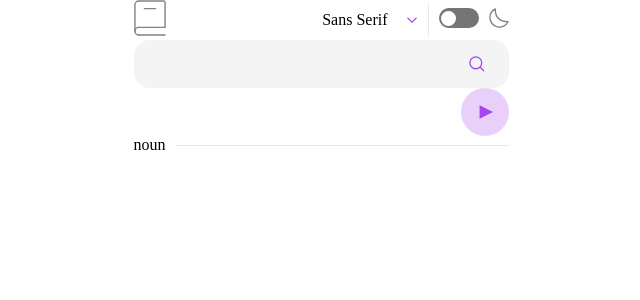
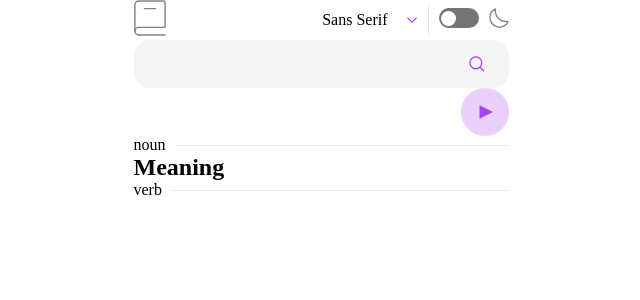
Before and after one commit to ElieB77/dictionary-app, a Next.js app in the folder dictionary-app/: page / in a window 1280 px wide. Shown: the top 300 px of the page, without its empty margins (319-959 px from the left). Built offline with nearby package versions, Linux system fonts and the light colour scheme.

Commit message:
Add ListItems component & api definitions type.

```diff
--- a/dictionary-app/package.json
+++ b/dictionary-app/package.json
@@ -13,7 +13,8 @@
     "next": "14.0.2",
     "react": "^18",
     "react-dom": "^18",
-    "sass": "^1.69.5"
+    "sass": "^1.69.5",
+    "uuidv4": "^6.2.13"
   },
   "devDependencies": {
     "typescript": "^5",
--- /dev/null
+++ b/dictionary-app/src/app/_components/molecules/ListItems/index.tsx
@@ -0,0 +1,24 @@
+import "@/app/_styles/components/molecules/_list-item.scss";
+import { ApiWordDefintions } from "@/app/_types/api/ApiWordDefinitions";
+import { uuid } from "uuidv4";
+
+interface ListItemsProps {
+  head: string;
+  def?: ApiWordDefintions[];
+}
+
+export const ListItems = (props: ListItemsProps) => {
+  return (
+    <div>
+      <h2>{props.head}</h2>
+      <ul>
+        {props.def &&
+          props.def.map((el: ApiWordDefintions) => {
+            const uniqueKey = uuid();
+            console.log(uniqueKey);
+            return <li key={uniqueKey}>{el.definition}</li>;
+          })}
+      </ul>
+    </div>
+  );
+};
--- a/dictionary-app/src/app/_contexts/SearchContext/index.tsx
+++ b/dictionary-app/src/app/_contexts/SearchContext/index.tsx
@@ -18,7 +18,7 @@ export const useSearch = () => {
 };
 
 export const SearchProvider = ({ children }: SearchProviderProps) => {
-  const [result, setResult] = useState<any>("keyboard");
+  const [result, setResult] = useState<any>("");
 
   const handleSearchData = async (word: string) => {
     const data = await api.fetchWords(word);
--- a/dictionary-app/src/app/_styles/base/_reset.scss
+++ b/dictionary-app/src/app/_styles/base/_reset.scss
@@ -6,4 +6,6 @@
 *::before,
 *::after {
   box-sizing: border-box;
+  margin: 0;
+  padding: 0;
 }
--- /dev/null
+++ b/dictionary-app/src/app/_styles/components/molecules/_list-item.scss
@@ -0,0 +1,2 @@
+.__list_item {
+}
--- /dev/null
+++ b/dictionary-app/src/app/_types/api/ApiWordDefinitions.ts
@@ -0,0 +1,5 @@
+export interface ApiWordDefintions {
+  definition: string;
+  synonyms: string[];
+  antonyms: string[];
+}
--- a/dictionary-app/src/app/_views/Layout/index.tsx
+++ b/dictionary-app/src/app/_views/Layout/index.tsx
@@ -7,11 +7,10 @@ import "@/app/_styles/templates/_layout.scss";
 import { WordPhoneticAudio } from "@/app/_components/molecules/WordPhoneticAudio";
 import { useSearch } from "@/app/_contexts/SearchContext";
 import { Divider } from "@/app/_components/atoms/Divider";
+import { ListItems } from "@/app/_components/molecules/ListItems";
 
 export const Layout = (): JSX.Element => {
   const { result } = useSearch();
-
-  console.log(result);
 
   return (
     <div className="__layout">
@@ -23,6 +22,8 @@ export const Layout = (): JSX.Element => {
         phonetic={result[0]?.phonetic}
       />
       <Divider content="noun" />
+      <ListItems head="Meaning" def={result[0]?.meanings[0]?.definitions} />
+      <Divider content="verb" />
     </div>
   );
 };
```
Also changed, not shown: 1 other file (tests, documents, lock files or other folders).
